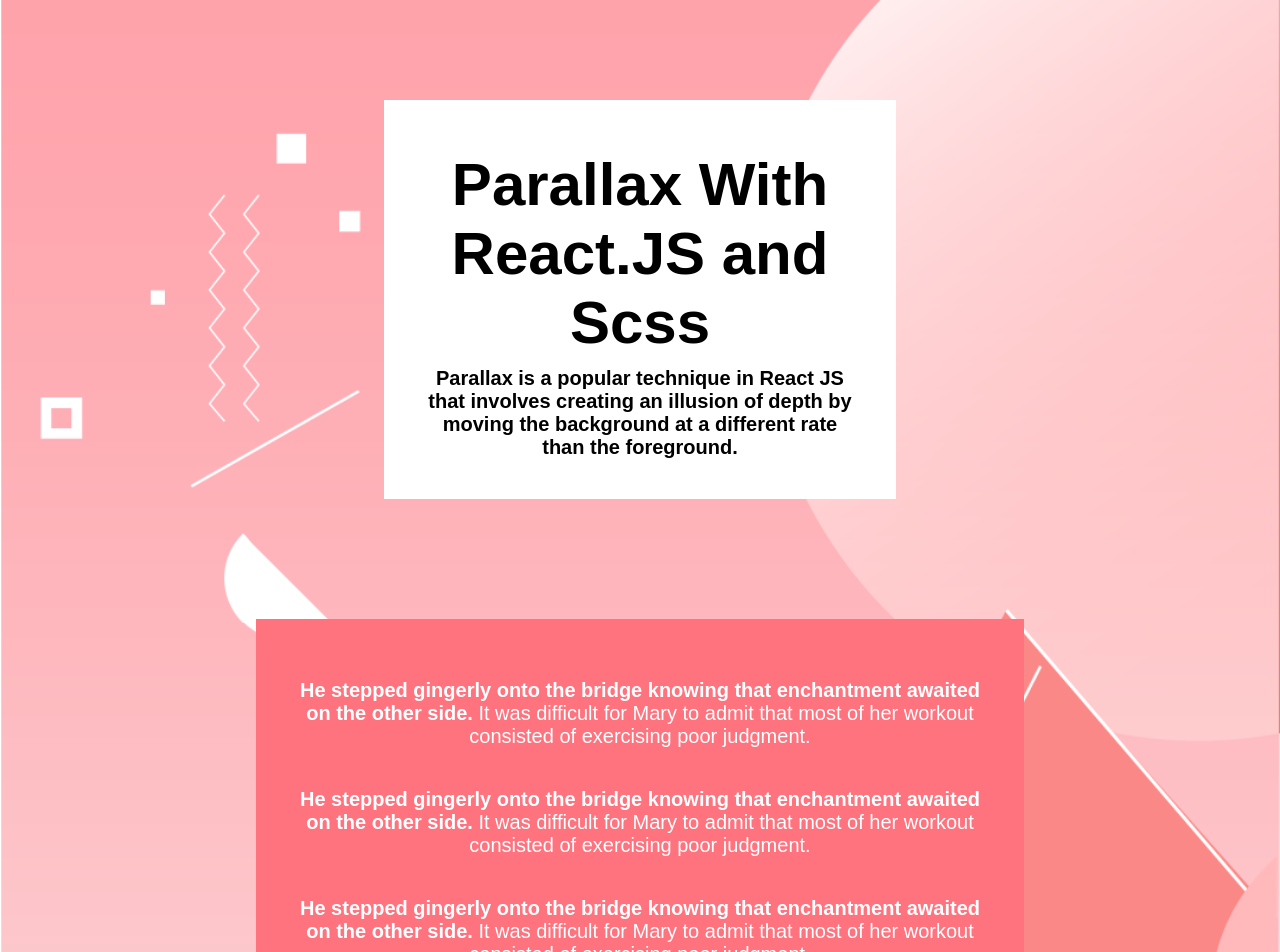
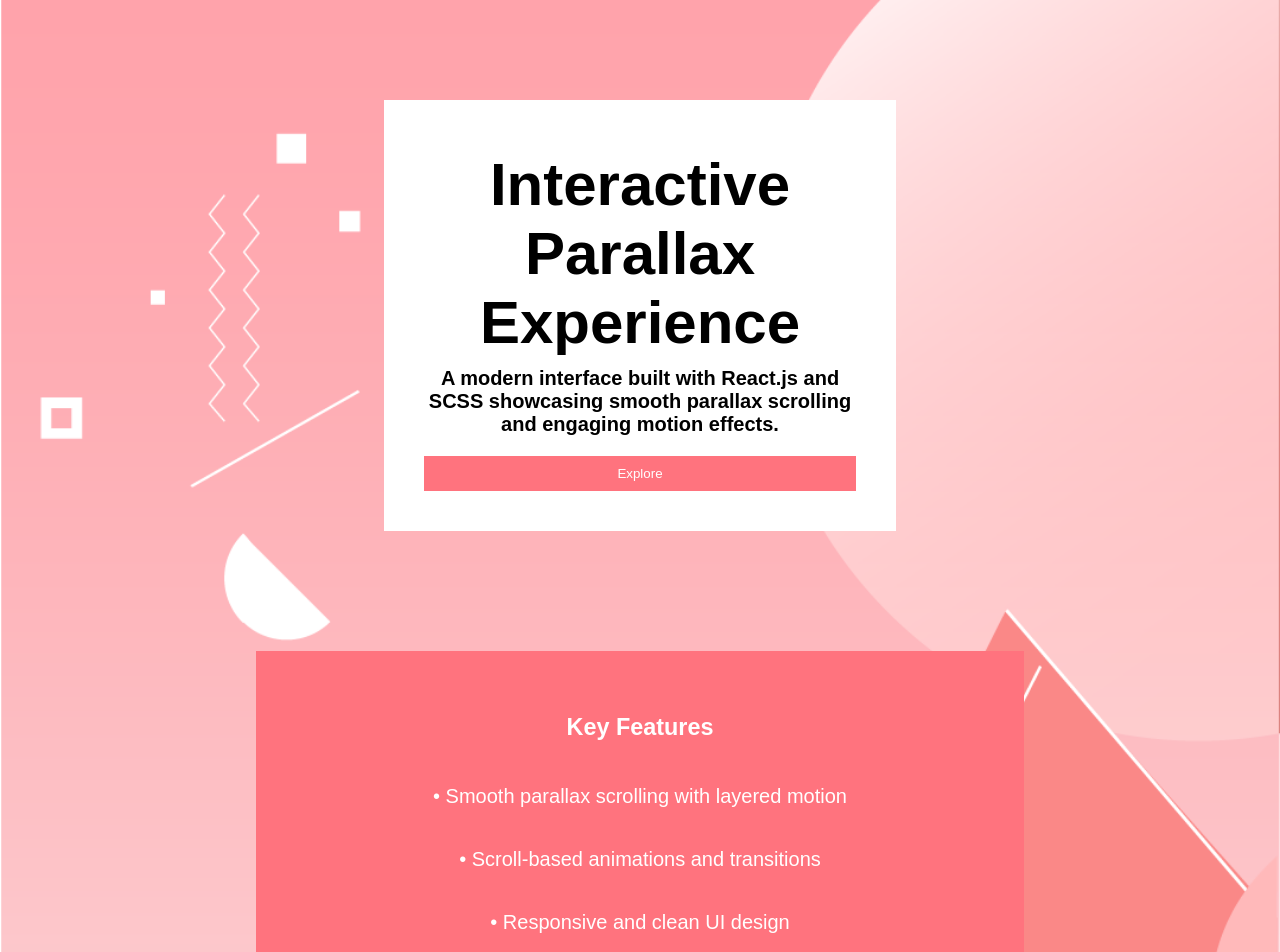
Before and after one commit to Shubhranshu331/Parallax-React.JS-and-scss, a React (Create React App) app: page / in a window 1280 px wide. Shown: the top 952 px of the page. Built offline with nearby package versions, Linux system fonts and the light colour scheme.

Commit message:
Updated the App.js and App.scss files with new features

```diff
--- a/src/App.js
+++ b/src/App.js
@@ -3,82 +3,58 @@
 
 function App() {
   const [offsetY, setOffsetY] = useState(0);
-  const handleScroll = () => setOffsetY(window.pageYOffset);
+  const [scrollProgress, setScrollProgress] = useState(0);
+  const [showTop, setShowTop] = useState(false);
 
   useEffect(() => {
+    const handleScroll = () => {
+      setOffsetY(window.pageYOffset);
+
+      const totalHeight =
+        document.documentElement.scrollHeight - window.innerHeight;
+      const progress = (window.scrollY / totalHeight) * 100;
+      setScrollProgress(progress);
+
+      setShowTop(window.scrollY > 300);
+    };
+
     window.addEventListener("scroll", handleScroll);
-
     return () => window.removeEventListener("scroll", handleScroll);
   }, []);
 
-  const renderContent = () => (
-    <>
-      <div className="Parallax__content__heading">
-        <h1 className="Parallax__content__heading__text">Parallax With React.JS and Scss</h1>
-        <h2 className="Parallax__content__heading__caption">
-        Parallax is a popular technique in React JS that involves creating an illusion of depth by moving the background at a different rate than the foreground.
-        </h2>
-      </div>
-      <div className="Parallax__content__cta">
-        <p>
-          <b>He stepped gingerly onto the bridge knowing that enchantment awaited on the other side.</b> It was difficult for Mary to admit that most of her workout consisted of exercising poor judgment.
-        </p>
-        <p>
-          <b>He stepped gingerly onto the bridge knowing that enchantment awaited on the other side.</b> It was difficult for Mary to admit that most of her workout consisted of exercising poor judgment.
-        </p>
-        <p>
-          <b>He stepped gingerly onto the bridge knowing that enchantment awaited on the other side.</b> It was difficult for Mary to admit that most of her workout consisted of exercising poor judgment.
-        </p>
-      </div>
-      <div className="Parallax__content__cta">
-        <p>
-          <b>He stepped gingerly onto the bridge knowing that enchantment awaited on the other side.</b> It was difficult for Mary to admit that most of her workout consisted of exercising poor judgment.
-        </p>
-        <p>
-          <b>He stepped gingerly onto the bridge knowing that enchantment awaited on the other side.</b> It was difficult for Mary to admit that most of her workout consisted of exercising poor judgment.
-        </p>
-        <p>
-          <b>He stepped gingerly onto the bridge knowing that enchantment awaited on the other side.</b> It was difficult for Mary to admit that most of her workout consisted of exercising poor judgment.
-        </p>
-      </div>
-      <div className="Parallax__content__cta">
-        <p>
-          <b>He stepped gingerly onto the bridge knowing that enchantment awaited on the other side.</b> It was difficult for Mary to admit that most of her workout consisted of exercising poor judgment.
-        </p>
-        <p>
-          <b>He stepped gingerly onto the bridge knowing that enchantment awaited on the other side.</b> It was difficult for Mary to admit that most of her workout consisted of exercising poor judgment.
-        </p>
-        <p>
-          <b>He stepped gingerly onto the bridge knowing that enchantment awaited on the other side.</b> It was difficult for Mary to admit that most of her workout consisted of exercising poor judgment.
-        </p>
-      </div>
-      <div className="Parallax__content__cta">
-        <p>
-          <b>He stepped gingerly onto the bridge knowing that enchantment awaited on the other side.</b> It was difficult for Mary to admit that most of her workout consisted of exercising poor judgment.
-        </p>
-        <p>
-          <b>He stepped gingerly onto the bridge knowing that enchantment awaited on the other side.</b> It was difficult for Mary to admit that most of her workout consisted of exercising poor judgment.
-        </p>
-        <p>
-          <b>He stepped gingerly onto the bridge knowing that enchantment awaited on the other side.</b> It was difficult for Mary to admit that most of her workout consisted of exercising poor judgment.
-        </p>
-      </div>
-      <div className="Parallax__content__cta">
-        <p>
-          <b>He stepped gingerly onto the bridge knowing that enchantment awaited on the other side.</b> It was difficult for Mary to admit that most of her workout consisted of exercising poor judgment.
-        </p>
-        <p>
-          <b>He stepped gingerly onto the bridge knowing that enchantment awaited on the other side.</b> It was difficult for Mary to admit that most of her workout consisted of exercising poor judgment.
-        </p>
-        <p>
-          <b>He stepped gingerly onto the bridge knowing that enchantment awaited on the other side.</b> It was difficult for Mary to admit that most of her workout consisted of exercising poor judgment.
-        </p>
-      </div>
-    </>
-  );
+  useEffect(() => {
+    const elements = document.querySelectorAll(".fade-in");
+
+    const observer = new IntersectionObserver((entries) => {
+      entries.forEach((entry) => {
+        if (entry.isIntersecting) {
+          entry.target.classList.add("active");
+        }
+      });
+    });
+
+    elements.forEach((el) => observer.observe(el));
+  }, []);
 
   return (
     <section className="Parallax">
+      {/* Scroll Progress */}
+      <div
+        className="progress-bar"
+        style={{ width: `${scrollProgress}%` }}
+      />
+
+      {/* Scroll to Top */}
+      {showTop && (
+        <button
+          className="top-btn"
+          onClick={() => window.scrollTo({ top: 0, behavior: "smooth" })}
+        >
+          ↑ Top
+        </button>
+      )}
+
+      {/* Background */}
       <div
         className="Parallax__background"
         style={{ transform: `translateY(-${offsetY * 0.5}px)` }}
@@ -87,7 +63,69 @@
         className="Parallax__background-triangles"
         style={{ transform: `translateY(${offsetY * 0.8}px)` }}
       />
-      <div className="Parallax__content">{renderContent()}</div>
+
+      {/* Content */}
+      <div className="Parallax__content">
+        <div className="Parallax__content__heading fade-in">
+          <h1 className="Parallax__content__heading__text">
+            Interactive Parallax Experience
+          </h1>
+          <h2 className="Parallax__content__heading__caption">
+            A modern interface built with React.js and SCSS showcasing smooth
+            parallax scrolling and engaging motion effects.
+          </h2>
+
+          <button className="explore-btn">Explore</button>
+        </div>
+
+        {/* Features */}
+        <div className="Parallax__content__cta fade-in">
+          <h3>Key Features</h3>
+          <p>• Smooth parallax scrolling with layered motion</p>
+          <p>• Scroll-based animations and transitions</p>
+          <p>• Responsive and clean UI design</p>
+          <p>• Component-based structure</p>
+        </div>
+
+        {/* Tech Stack */}
+        <div className="Parallax__content__cta fade-in">
+          <h3>Tech Stack</h3>
+          <p>• React.js</p>
+          <p>• SCSS (modular styling)</p>
+          <p>• JavaScript (scroll handling & DOM)</p>
+        </div>
+
+        {/* Why */}
+        <div className="Parallax__content__cta fade-in">
+          <h3>Why This Project?</h3>
+          <p>
+            Built to explore how motion and layered UI can improve user
+            engagement.
+          </p>
+          <p>
+            Demonstrates how simple frontend techniques create visually rich
+            experiences.
+          </p>
+        </div>
+
+        {/* Extra Visual Sections */}
+        {[1, 2].map((_, i) => (
+          <div key={i} className="Parallax__content__cta fade-in">
+            <p>
+              <b>Seamless scrolling.</b> Elements move at different speeds to
+              create depth.
+            </p>
+            <p>
+              <b>Modern UI.</b> Clean design with focus on readability and
+              structure.
+            </p>
+            <p>
+              <b>Performance focused.</b> Smooth animations with optimized
+              rendering.
+            </p>
+          </div>
+        ))}
+      </div>
     </section>
   );
 }
--- a/src/App.scss
+++ b/src/App.scss
@@ -5,6 +5,51 @@
 body {
   margin: 0;
   font-family: Arial, Helvetica, sans-serif;
+}
+
+/* Progress Bar */
+.progress-bar {
+  position: fixed;
+  top: 0;
+  left: 0;
+  height: 5px;
+  background: #00ffcc;
+  z-index: 1000;
+}
+
+/* Top Button */
+.top-btn {
+  position: fixed;
+  bottom: 20px;
+  right: 20px;
+  padding: 10px 15px;
+  background: black;
+  color: white;
+  border: none;
+  cursor: pointer;
+  z-index: 1000;
+}
+
+/* Button */
+.explore-btn {
+  margin-top: 20px;
+  padding: 10px 20px;
+  border: none;
+  background: #ff737e;
+  color: white;
+  cursor: pointer;
+}
+
+/* Fade Animation */
+.fade-in {
+  opacity: 0;
+  transform: translateY(30px);
+  transition: all 0.6s ease;
+}
+
+.fade-in.active {
+  opacity: 1;
+  transform: translateY(0);
 }
 
 .Parallax {
@@ -63,11 +108,14 @@
       background-color: #ff737e;
       width: 60%;
       padding: 40px;
-
       font-size: 20px;
       color: #fff;
+      margin-top: 120px;
 
-      margin-top: 120px;
+      &:hover {
+        transform: scale(1.02);
+        transition: 0.3s;
+      }
     }
   }
 }
```
